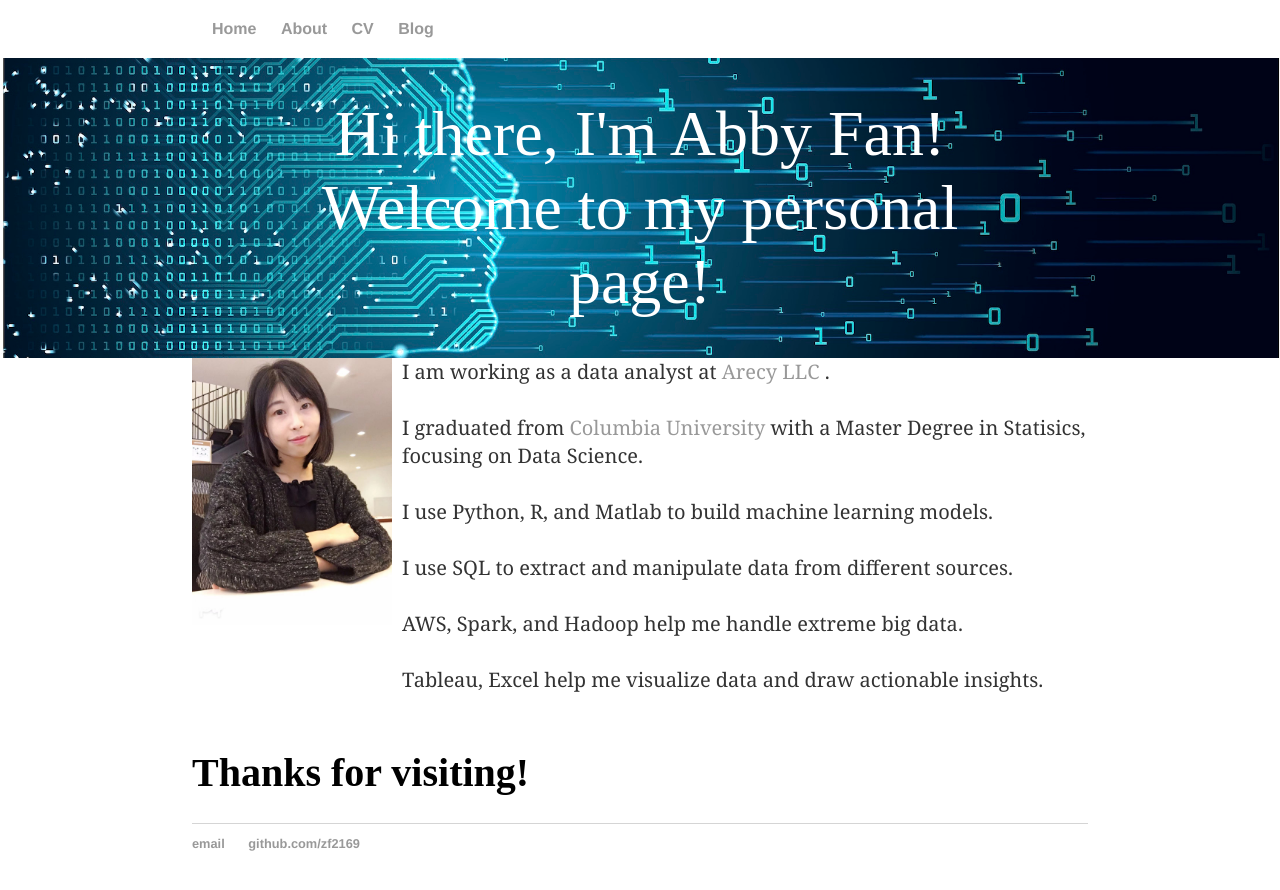
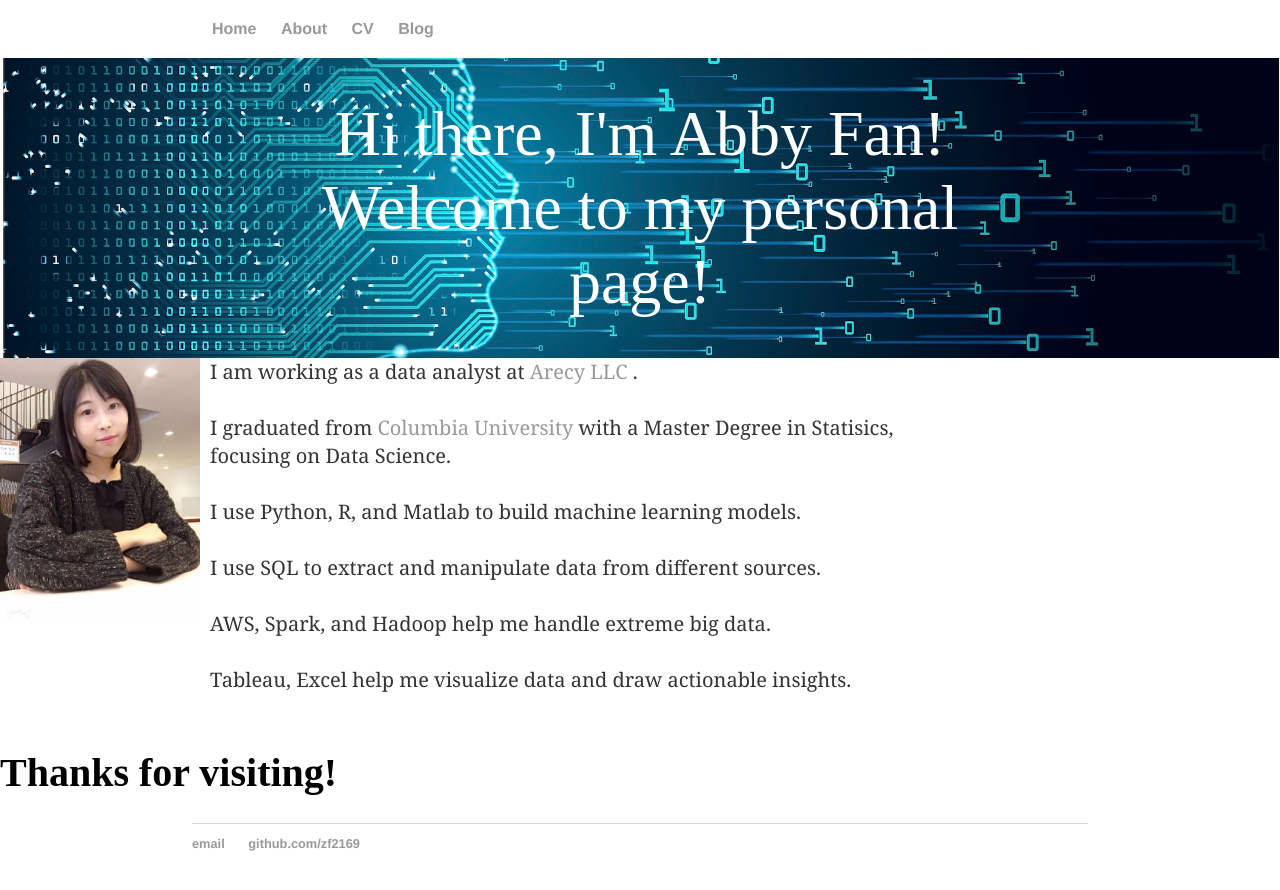
Before and after one commit to zf2169/zf2169.github.io, a Jekyll site: the page built from index.html, in a window 1280 px wide. Shown: the top 890 px of the page. Built offline with Jekyll 4.4.1, drawn with Linux system fonts in a browser that asks for light colours.

Commit message:
Update main.css

```diff
--- a/css/main.css
+++ b/css/main.css
@@ -53,7 +53,7 @@ ul.posts li { list-style: none; }
 img.avatar { margin-bottom: 30px; margin-right: 10px;}
 
 /*Homepage & About & Blog*/
-.maintext{ width: 70%; margin: 0 auto; }
+.maintext{ width: 70%; margin: 10 auto; }
 
 /*CV*/
 .cv { width: 70%; margin: 0 auto; }
```
